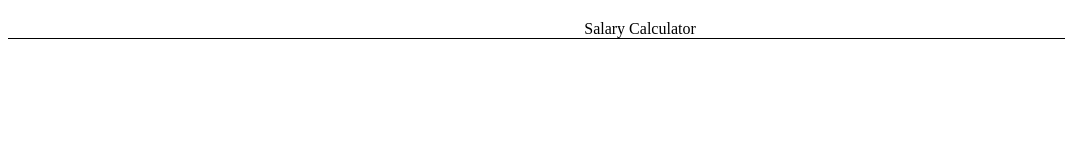
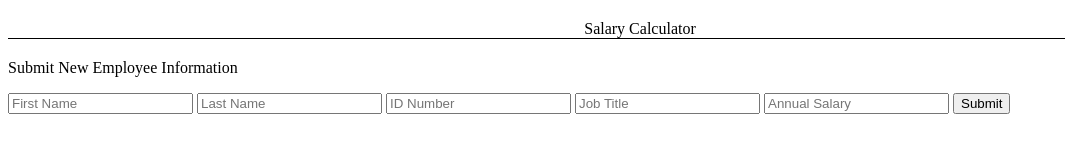
Before and after one commit to n-greensweig/weekend-salary-calculator, a plain HTML site: page index.html in a window 1280 px wide. Shown: the whole page, without its empty margins (0-1065 px from the left). Drawn offline with Linux system fonts and the light colour scheme.

Commit message:
completed part 2 of the README instructions

```diff
--- a/index.html
+++ b/index.html
@@ -9,5 +9,17 @@
 </head>
 <body>
     <header>Salary Calculator</header>
+    <div id="new-employee-info">
+        <p>Submit New Employee Information</p>
+        <form onsubmit="submitInfo()">
+        <input type="text" id="first-name" placeholder="First Name" />
+        <input type="text" id="last-name" placeholder="Last Name" />
+        <input type="text" id="ID-number" placeholder="ID Number" />
+        <input type="text" id="job-title" placeholder="Job Title" />
+        <input type="text" id="annual-salary" placeholder="Annual Salary" />
+
+        <button type="submit" id="submit-button">Submit</button>
+        </form>
+    </div>
 </body>
 </html>
```
Also changed, not shown: README.md.
